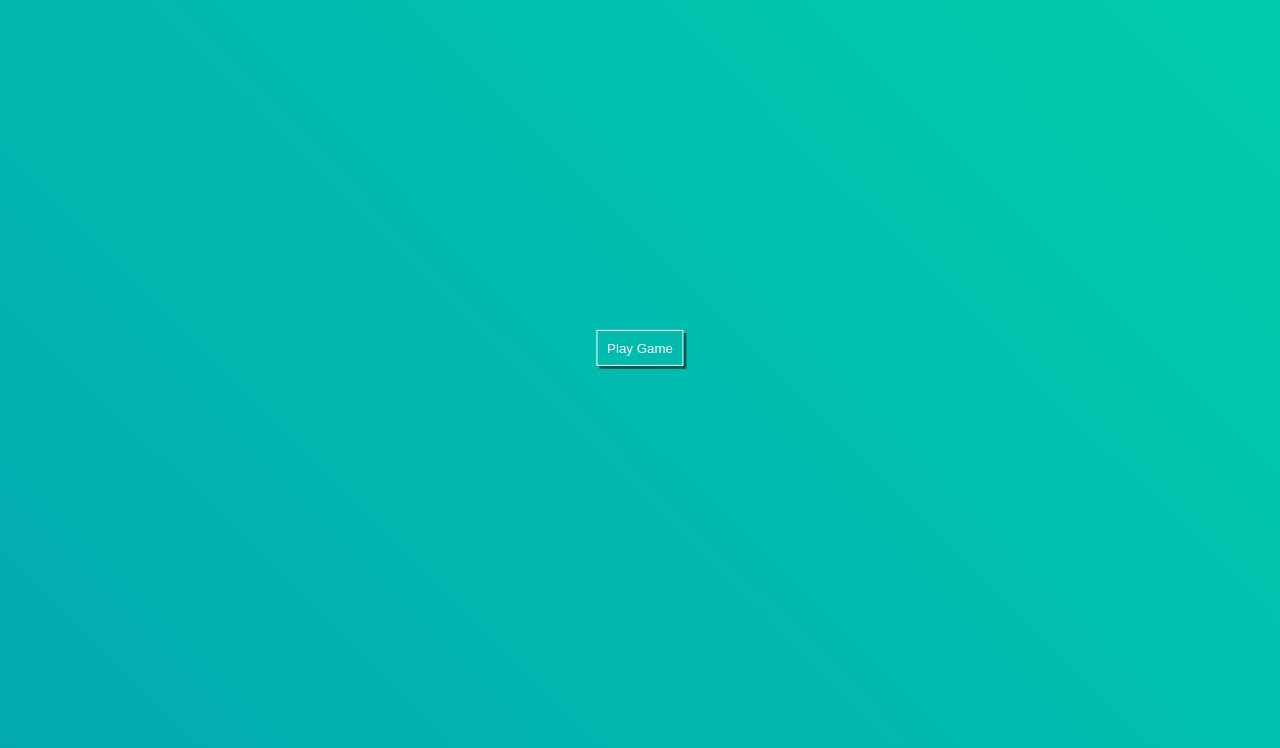
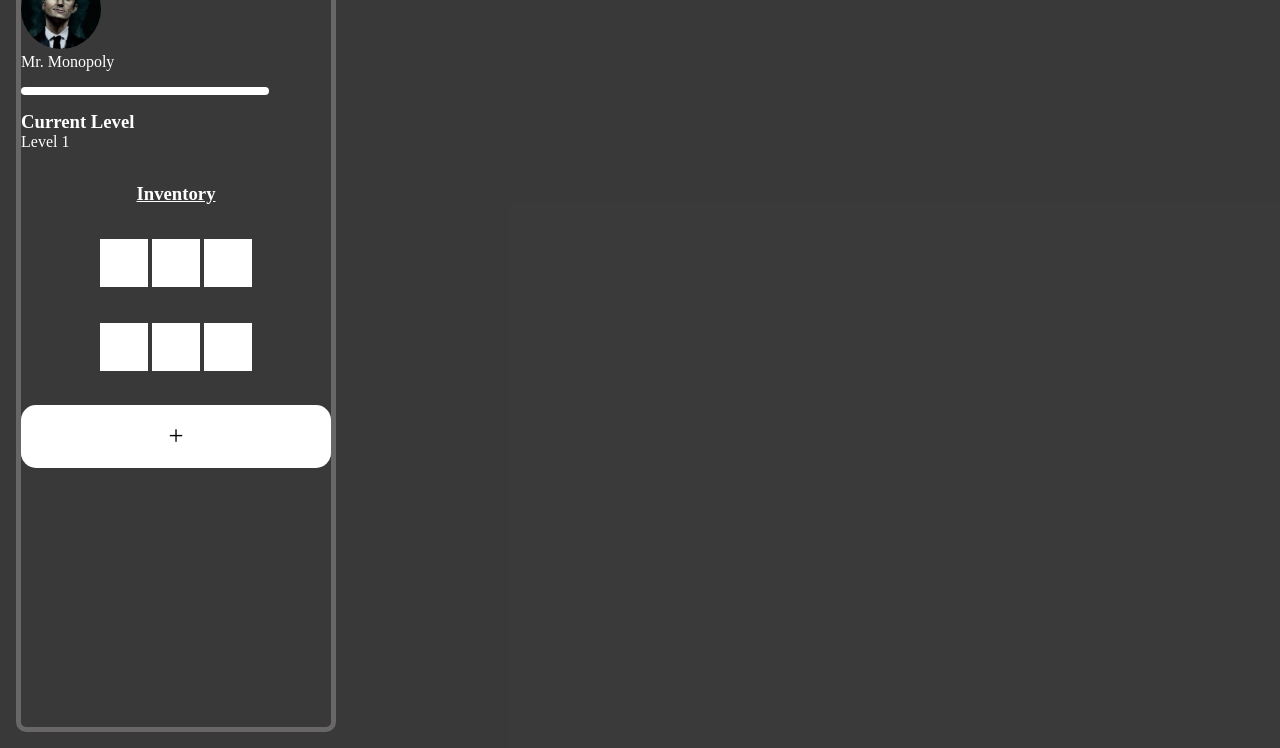
Before and after one commit to Hakymreality/LalaLand, a plain HTML site: page index.html in a window 1280 px wide. Shown: the part 52-800 px from the top of the page. Drawn offline with Linux system fonts and the light colour scheme; files that its build step writes are made by us from their sources.

Commit message:
Complete Left Panel

```diff
--- a/index.html
+++ b/index.html
@@ -2,22 +2,43 @@
 <html lang="en">
 <head>
     <meta charset="UTF-8">
-    <meta name="viewport" content="user-scalable=no, initial-scale=1, maximum-scale=1,
-minimum-scale=1, width=device-width">
-    <link rel="stylesheet" href="main.css">
-    <script src="./scripts/main.js"></script>
-    <title>Little RPG</title>
+    <meta name="viewport" content="width=device-width, initial-scale=1.0">
+    <link rel="stylesheet" href="style.css">
+    <title>Life Choices</title>
 </head>
 <body>
-    <div id="wrapper">
-        <div id="welcome" class="game-layer">
-            <h1 class="center-text">LalaLand</h1>
-            <div class="center">
-                <button class="btn">Play Game</button>
+    <div class="container">
+        <div id="left" class="panel">
+            <img src="./Images/Berlinagain.jpg" alt="" id="profile-img">
+            <p id="username">Mr. Monopoly</p>
+            <div id=level-bar></div>
+            <div id="level-info">
+                <h3>Current Level</h3>
+                <p>Level 1</p>
+            </div>
+            <div id="inventory">
+                <h3>Inventory</h3>
+                <div>
+                    <div class="square-container">
+                        <div class="inventory-square"></div>
+                        <div class="inventory-square"></div>
+                        <div class="inventory-square"></div>
+                    </div>
+
+                    <div class="square-container">
+                        <div class="inventory-square"></div>
+                        <div class="inventory-square"></div>
+                        <div class="inventory-square"></div>
+                    </div>
+                    <div id="add-to-inventory"><span id="">+</span></div>
+                </div>
             </div>
         </div>
-        <div id="main-screen" class="game-layer">
-
+        <div id="center" class="panel">
+            <p>Center Panel</p>
+        </div>
+        <div id="right" class="panel">
+            <p>Right Panel</p>
         </div>
     </div>
 </body>
--- /dev/null
+++ b/style.css
@@ -0,0 +1,67 @@
+*{
+    box-sizing: border-box;
+    padding: 0;
+    margin: 0;
+}
+
+.container{
+    display: flex;
+    justify-content: space-between;
+    color:white;
+    background-color: rgba(22, 22, 22, 0.849);
+    min-height: 100vh;
+}
+
+#left{
+    margin:1em;
+    width:25%;
+    border:5px solid rgb(104, 102, 102);
+    border-radius: 10px;
+}
+
+#profile-img{
+    height:5rem;
+    width:auto;
+    border-radius:50%
+}
+
+#level-bar{
+    margin-top:1rem;
+    height:0.5rem;
+    width:80%;
+    border-radius: 10px;
+    background-color: white;
+}
+
+#level-info{
+    margin-top: 1rem;
+}
+
+#inventory{
+    margin-top: 2rem;
+    text-align: center;
+    text-decoration: underline;
+}
+
+.inventory-square{
+    width:2rem;
+    height:auto;
+    padding: 1.5rem;
+    margin:2px;
+    background-color:white;
+}
+
+.square-container{
+    display: flex;
+    justify-content: center;
+    margin-top:2rem;
+}
+
+#add-to-inventory{
+    margin-top: 2rem;
+    padding: 1rem;
+    background-color: white;
+    color:black;
+    font-size: 20pt;
+    border-radius: 15px;
+}
--- a/styles/main.css
+++ /dev/null
@@ -1,41 +0,0 @@
-*{
-    padding:0;
-    margin: 0;
-    box-sizing: border-box;
-}
-#welcome{
-    height: 100vh;
-    background: linear-gradient(45deg,#02aab0  , #00cdac);
-}
-#wrapper{
-    top: 0;
-    bottom: 0;
-    left: 0;
-    right: 0;
-}
-.hidelayer{
-    display: none;
-}
-.center{
-    margin: 0;
-    position: absolute;
-    top: 50%;
-    left: 50%;
-    transform: translate(-50%, -50%);
-}
-.btn{
-    padding: 0.6rem;
-    border: white solid 1px;
-    background-color: transparent;
-    color: white;
-    box-shadow:3px 3px rgba(0, 0, 0, 0.5)
-}
-.btn:hover{
-    border: white solid 1px;
-    background-color: transparent;
-    color: white;
-    transform: scale(1.1);
-}
-.center-text{
-    text-align: center;
-}
```
Also changed, not shown: Images/Berlinagain.jpg (added).
